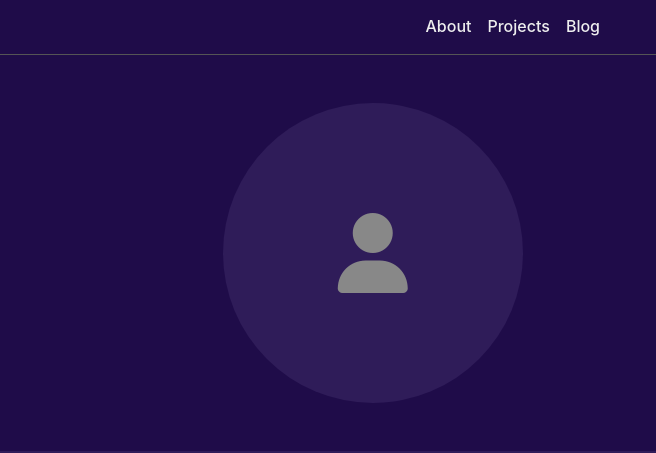
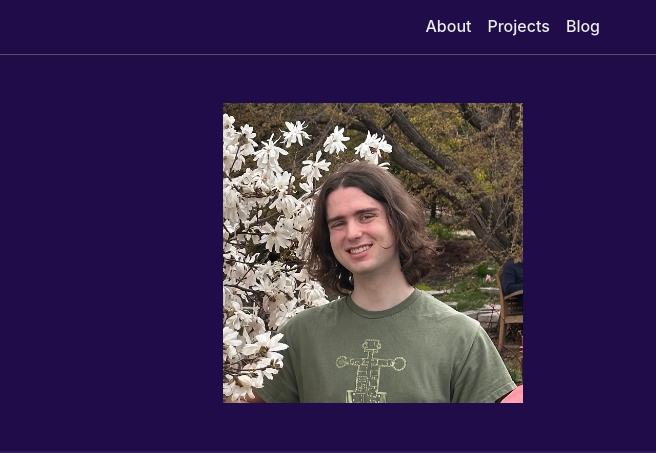
Before and after one commit to the-snesler/the-snesler.github.io, an Astro site: page / in a window 1280 px wide. Shown: the top 453 px of the page, 624-1280 px from the left. Built offline with nearby package versions, Linux system fonts and the light colour scheme; Astro itself is replaced by a stand-in of ours.

Commit message:
Replace headshot placeholder with actual image

```diff
--- a/src/pages/index.astro
+++ b/src/pages/index.astro
@@ -39,8 +39,7 @@ import Layout from '../layouts/Layout.astro';
     <div class="hero-image">
       <!-- Add your headshot here -->
       <div class="headshot-placeholder">
-        <!-- Replace with: <img src="your-headshot.jpg" alt="Your Name"> -->
-        <i class="fa-solid fa-user"></i>
+        <img src="headshot.jpg" alt="Sam Nesler">
       </div>
     </div>
   </div>
```
